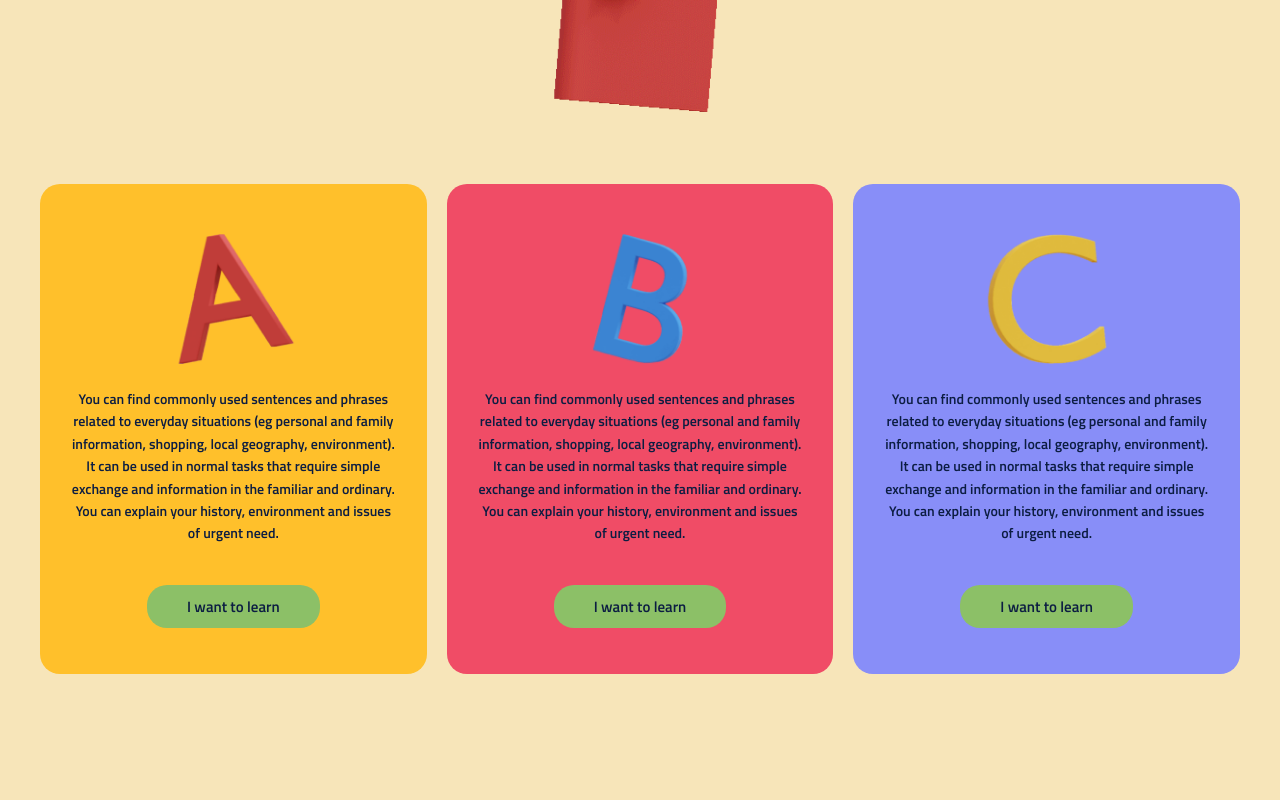
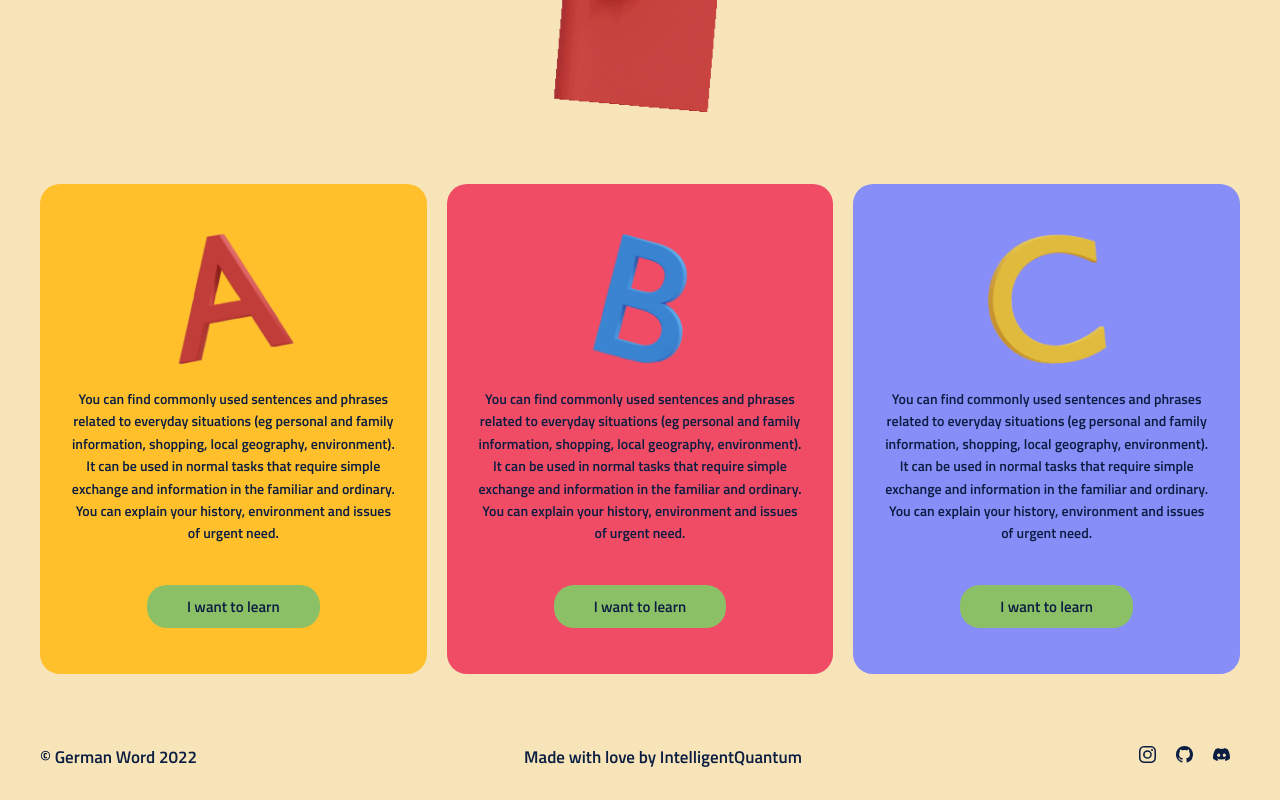
Before and after one commit to IntelligentQuantum/german-word.ir, a Next.js app: page / in a window 1280 px wide. Shown: the part 772-1572 px from the top of the page. Before the commit the page ends 1446 px from the top, so only its background shows below. Built offline with nearby package versions, Linux system fonts and the light colour scheme.

Commit message:
feat(components/layout): Footer

```diff
--- /dev/null
+++ b/components/layouts/footer/footer.component.tsx
@@ -0,0 +1,35 @@
+import Link from 'next/link';
+import classnames from 'classnames';
+import { BsDiscord, BsGithub, BsInstagram } from 'react-icons/bs';
+
+import styles from './footer.module.scss';
+
+function Footer()
+{
+    return (
+        <footer className={classnames("container", styles.footer)}>
+            <p>© German Word 2022</p>
+            <p>Made with love by <Link href="https://www.instagram.com/IntelligentQuantum"><a>IntelligentQuantum</a></Link></p>
+
+            <ul className={styles.footerItemSocial}>
+                <li className={styles.footerItemSocialList}>
+                    <a className={styles.footerItemSocialLink} href="https://www.instagram.com/IntelligentQuantum">
+                        <BsInstagram />
+                    </a>
+                </li>
+                <li className={styles.footerItemSocialList}>
+                    <a className={styles.footerItemSocialLink} href="https://github.com/intelligentquantum">
+                        <BsGithub />
+                    </a>
+                </li>
+                <li className={styles.footerItemSocialList}>
+                    <a className={styles.footerItemSocialLink} href="https://discord.gg/V87k9kTzRg">
+                        <BsDiscord />
+                    </a>
+                </li>
+            </ul>
+        </footer>
+    );
+}
+
+export default Footer;
--- /dev/null
+++ b/components/layouts/footer/footer.module.scss
@@ -0,0 +1,21 @@
+.footer
+{
+    padding: 6rem 0 2rem 0;
+
+    display: flex;
+    align-items: center;
+    justify-content: space-between;
+    font-size: 1.7rem;
+    font-weight: 600;
+
+    &ItemSocial
+    {
+        display: flex;
+        align-items: center;
+
+        &List
+        {
+            padding: 1rem;
+        }
+    }
+}
--- a/pages/_app.tsx
+++ b/pages/_app.tsx
@@ -1,9 +1,18 @@
 import '../styles/globals.scss';
 import type { AppProps } from 'next/app';
 
+import Navbar from '../components/layouts/navbar/navbar.component';
+import Footer from '../components/layouts/footer/footer.component';
+
 function MyApp({ Component, pageProps }: AppProps)
 {
-    return <Component {...pageProps} />;
+    return (
+        <>
+            <Navbar />
+            <Component {...pageProps} />
+            <Footer />
+        </>
+    );
 }
 
 export default MyApp;
--- a/pages/index.tsx
+++ b/pages/index.tsx
@@ -8,7 +8,6 @@ import { BsSearch } from "react-icons/bs";
 
 import styles from '../styles/Home.module.scss';
 
-import Navbar from '../components/layouts/navbar/navbar.component';
 import Main from "../components/layouts/main/main.component";
 
 const Home: NextPage = () =>
@@ -19,8 +18,6 @@ const Home: NextPage = () =>
                 <title>German Word</title>
                 <meta name="description" content="Home Page German Word"/>
             </Head>
-
-            <Navbar />
 
             <header className={classnames("container", styles.homeHeader)}>
                 <div className={styles.homeHeaderLeft}>
@@ -98,6 +95,8 @@ const Home: NextPage = () =>
                     </div>
                 </section>
             </Main>
+
+
         </>
     )
 }
```
Also changed, not shown: package.json (+6 -1 lines).
